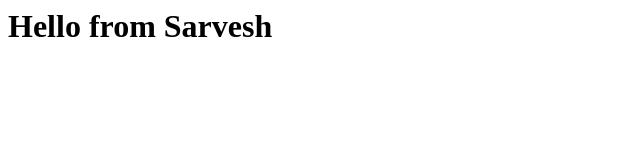
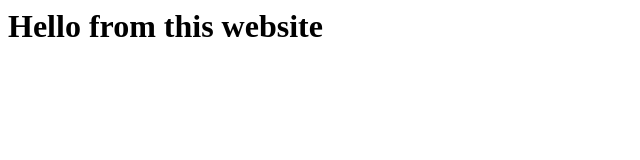
Before and after one commit to sksarvesh007/sksarvesh007.github.io, a plain HTML site: page index.html in a window 1280 px wide. Shown: the whole page, without its empty margins (0-640 px from the left). Drawn offline with Linux system fonts and the light colour scheme.

Commit message:
Update index.html

```diff
--- a/index.html
+++ b/index.html
@@ -1 +1 @@
-<h1>Hello from Sarvesh</h1>
+<h1>Hello from this website</h1>
```
